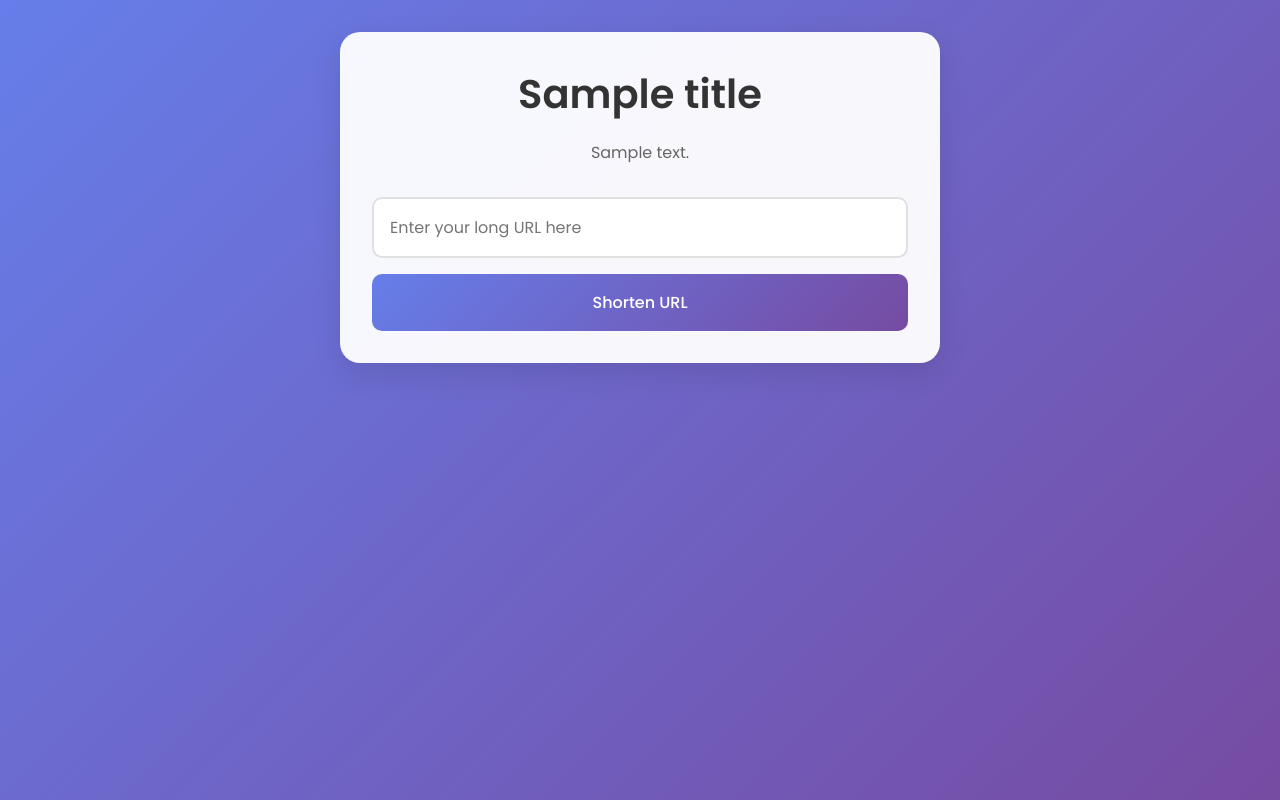
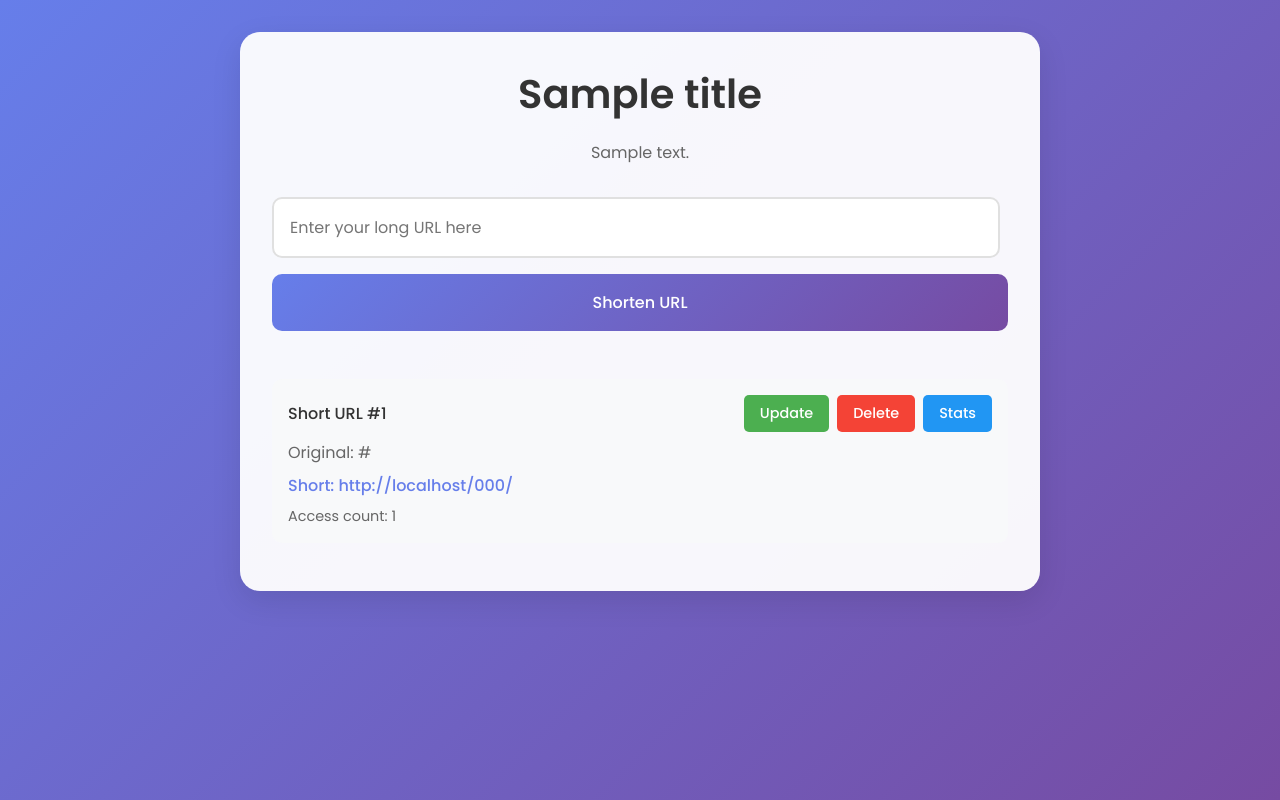
Before and after one commit to dayanulhaq/dayan-innovaxal-zafar, a Django app: template shortener/templates/shortener/home.html in a window 1280 px wide. Run offline with Django 5.2, Linux system fonts and the light colour scheme; the template is opened without the code that fills it: most values are stand-ins (such as "Sample title", 1, 10 or a date in 2020).

Commit message:
home page frontend template/html

```diff
--- a/shortener/templates/shortener/home.html
+++ b/shortener/templates/shortener/home.html
@@ -27,7 +27,7 @@
             border-radius: 20px;
             padding: 2rem;
             width: 100%;
-            max-width: 600px;
+            max-width: 800px;
             box-shadow: 0 10px 30px rgba(0, 0, 0, 0.1);
         }
 
@@ -49,6 +49,7 @@
             display: flex;
             flex-direction: column;
             gap: 1rem;
+            margin-bottom: 2rem;
         }
 
         .input-group {
@@ -94,100 +95,120 @@
             transform: none;
         }
 
-        .result {
+        .url-list {
             margin-top: 2rem;
-            padding: 1.5rem;
-            border-radius: 10px;
-            background: #f8f9fa;
-            display: none;
         }
 
-        .result.show {
-            display: block;
-            animation: fadeIn 0.3s ease-in-out;
+        .url-item {
+            background: #f8f9fa;
+            border-radius: 10px;
+            padding: 1rem;
+            margin-bottom: 1rem;
+            display: flex;
+            flex-direction: column;
+            gap: 0.5rem;
         }
 
-        @keyframes fadeIn {
-            from { opacity: 0; transform: translateY(-10px); }
-            to { opacity: 1; transform: translateY(0); }
+        .url-item-header {
+            display: flex;
+            justify-content: space-between;
+            align-items: center;
         }
 
-        .short-url {
+        .url-item-title {
+            font-weight: 500;
+            color: #333;
+        }
+
+        .url-item-actions {
+            display: flex;
+            gap: 0.5rem;
+        }
+
+        .action-btn {
+            padding: 0.5rem 1rem;
+            border-radius: 5px;
+            font-size: 0.9rem;
+            cursor: pointer;
+            transition: all 0.3s;
+        }
+
+        .update-btn {
+            background: #4CAF50;
+            color: white;
+        }
+
+        .delete-btn {
+            background: #f44336;
+            color: white;
+        }
+
+        .stats-btn {
+            background: #2196F3;
+            color: white;
+        }
+
+        .url-item-content {
+            display: flex;
+            flex-direction: column;
+            gap: 0.5rem;
+        }
+
+        .url-item-url {
+            color: #666;
+            word-break: break-all;
+        }
+
+        .url-item-short {
             color: #667eea;
             font-weight: 500;
             word-break: break-all;
-            display: block;
-            margin: 0.5rem 0;
         }
 
-        .copy-btn {
-            background: #e9ecef;
-            color: #333;
-            padding: 0.5rem 1rem;
-            border-radius: 5px;
+        .url-item-stats {
+            color: #666;
             font-size: 0.9rem;
-            margin-top: 0.5rem;
-            display: inline-block;
         }
 
-        .copy-btn:hover {
-            background: #dee2e6;
+        .modal {
+            display: none;
+            position: fixed;
+            top: 0;
+            left: 0;
+            width: 100%;
+            height: 100%;
+            background: rgba(0, 0, 0, 0.5);
+            justify-content: center;
+            align-items: center;
         }
 
-        .error {
-            color: #dc3545;
-            font-size: 0.9rem;
-            margin-top: 0.5rem;
-            display: none;
-            padding: 0.5rem;
-            background: #fff5f5;
-            border-radius: 5px;
-            border: 1px solid #ffc9c9;
+        .modal.show {
+            display: flex;
         }
 
-        .error.show {
-            display: block;
-            animation: shake 0.5s ease-in-out;
+        .modal-content {
+            background: white;
+            padding: 2rem;
+            border-radius: 10px;
+            width: 100%;
+            max-width: 500px;
         }
 
-        @keyframes shake {
-            0%, 100% { transform: translateX(0); }
-            25% { transform: translateX(-5px); }
-            75% { transform: translateX(5px); }
+        .modal-title {
+            margin-bottom: 1rem;
+            color: #333;
         }
 
-        .loading {
-            position: absolute;
-            right: 1rem;
-            top: 50%;
-            transform: translateY(-50%);
-            display: none;
+        .modal-actions {
+            display: flex;
+            justify-content: flex-end;
+            gap: 1rem;
+            margin-top: 1rem;
         }
 
-        .loading.show {
-            display: block;
-        }
-
-        .loading-spinner {
-            width: 20px;
-            height: 20px;
-            border: 3px solid #f3f3f3;
-            border-top: 3px solid #667eea;
-            border-radius: 50%;
-            animation: spin 1s linear infinite;
-        }
-
-        @keyframes spin {
-            0% { transform: rotate(0deg); }
-            100% { transform: rotate(360deg); }
-        }
-
-        .stats {
-            margin-top: 1rem;
-            padding-top: 1rem;
-            border-top: 1px solid #e0e0e0;
-            color: #666;
-            font-size: 0.9rem;
+        .cancel-btn {
+            background: #e0e0e0;
+            color: #333;
         }
 
         @media (max-width: 480px) {
@@ -201,6 +222,10 @@
 
             button {
                 width: 100%;
+            }
+
+            .url-item-actions {
+                flex-direction: column;
             }
         }
     </style>
@@ -222,38 +247,75 @@
             <div class="error" id="errorMessage"></div>
         </form>
 
-        <div class="result" id="result">
-            <p>Your shortened URL:</p>
-            <span class="short-url" id="shortUrl"></span>
-            <button class="copy-btn" onclick="copyToClipboard()">Copy URL</button>
-            <div class="stats">
-                <p>Access count: <span id="accessCount">0</span></p>
+        <div class="url-list" id="urlList">
+            {% for url in urls %}
+            <div class="url-item" data-shortcode="{{ url.shortcode }}">
+                <div class="url-item-header">
+                    <span class="url-item-title">Short URL #{{ forloop.counter }}</span>
+                    <div class="url-item-actions">
+                        <button class="action-btn update-btn" onclick="showUpdateModal('{{ url.shortcode }}')">Update</button>
+                        <button class="action-btn delete-btn" onclick="showDeleteModal('{{ url.shortcode }}')">Delete</button>
+                        <button class="action-btn stats-btn" onclick="showStats('{{ url.shortcode }}')">Stats</button>
+                    </div>
+                </div>
+                <div class="url-item-content">
+                    <div class="url-item-url">Original: {{ url.url }}</div>
+                    <div class="url-item-short">Short: {{ request.scheme }}://{{ request.get_host }}/{{ url.shortcode }}/</div>
+                    <div class="url-item-stats">Access count: {{ url.access_count }}</div>
+                </div>
+            </div>
+            {% endfor %}
+        </div>
+    </div>
+
+    <!-- Update Modal -->
+    <div class="modal" id="updateModal">
+        <div class="modal-content">
+            <h3 class="modal-title">Update URL</h3>
+            <form id="updateForm">
+                {% csrf_token %}
+                <input type="url" id="updateUrlInput" placeholder="Enter new URL" required>
+                <div class="modal-actions">
+                    <button type="button" class="action-btn cancel-btn" onclick="hideUpdateModal()">Cancel</button>
+                    <button type="submit" class="action-btn update-btn">Update</button>
+                </div>
+            </form>
+        </div>
+    </div>
+
+    <!-- Delete Modal -->
+    <div class="modal" id="deleteModal">
+        <div class="modal-content">
+            <h3 class="modal-title">Delete URL</h3>
+            <p>Are you sure you want to delete this URL?</p>
+            <div class="modal-actions">
+                <button type="button" class="action-btn cancel-btn" onclick="hideDeleteModal()">Cancel</button>
+                <button type="button" class="action-btn delete-btn" onclick="deleteUrl()">Delete</button>
             </div>
         </div>
     </div>
 
     <script>
         const form = document.getElementById('urlForm');
-        const result = document.getElementById('result');
-        const shortUrl = document.getElementById('shortUrl');
         const errorMessage = document.getElementById('errorMessage');
         const loading = document.getElementById('loading');
         const submitBtn = document.getElementById('submitBtn');
-        const accessCount = document.getElementById('accessCount');
+        const updateModal = document.getElementById('updateModal');
+        const deleteModal = document.getElementById('deleteModal');
+        const updateForm = document.getElementById('updateForm');
+        let currentShortcode = null;
 
+        // URL Shortening
         form.addEventListener('submit', async (e) => {
             e.preventDefault();
             const url = document.getElementById('urlInput').value;
             const csrfToken = document.querySelector('[name=csrfmiddlewaretoken]').value;
 
-            // Show loading state
             loading.classList.add('show');
             submitBtn.disabled = true;
             errorMessage.classList.remove('show');
-            result.classList.remove('show');
 
             try {
-                // Create short URL
                 const response = await fetch('/shorten/', {
                     method: 'POST',
                     headers: {
@@ -269,37 +331,95 @@
                 }
 
                 const data = await response.json();
-
-                // Display shortened URL
-                shortUrl.textContent = window.location.origin + '/' + data.shortcode;
-                result.classList.add('show');
-                errorMessage.style.display = 'none';
-
-                // Get initial stats
-                const statsResponse = await fetch(`/shorten/${data.shortcode}`);
-                if (statsResponse.ok) {
-                    const statsData = await statsResponse.json();
-                    accessCount.textContent = statsData.access_count;
-                }
+                location.reload(); // Reload to show new URL
             } catch (error) {
                 errorMessage.textContent = 'Error: ' + error.message;
                 errorMessage.classList.add('show');
-                result.classList.remove('show');
             } finally {
                 loading.classList.remove('show');
                 submitBtn.disabled = false;
             }
         });
 
-        function copyToClipboard() {
-            const text = shortUrl.textContent;
-            navigator.clipboard.writeText(text).then(() => {
-                const copyBtn = document.querySelector('.copy-btn');
-                copyBtn.textContent = 'Copied!';
-                setTimeout(() => {
-                    copyBtn.textContent = 'Copy URL';
-                }, 2000);
-            });
+        // Update URL
+        function showUpdateModal(shortcode) {
+            currentShortcode = shortcode;
+            updateModal.classList.add('show');
+        }
+
+        function hideUpdateModal() {
+            updateModal.classList.remove('show');
+            currentShortcode = null;
+        }
+
+        updateForm.addEventListener('submit', async (e) => {
+            e.preventDefault();
+            const url = document.getElementById('updateUrlInput').value;
+            const csrfToken = document.querySelector('[name=csrfmiddlewaretoken]').value;
+
+            try {
+                const response = await fetch(`/shorten/${currentShortcode}/update/`, {
+                    method: 'PUT',
+                    headers: {
+                        'Content-Type': 'application/json',
+                        'X-CSRFToken': csrfToken
+                    },
+                    body: JSON.stringify({ url }),
+                });
+
+                if (!response.ok) {
+                    throw new Error('Failed to update URL');
+                }
+
+                location.reload(); // Reload to show updated URL
+            } catch (error) {
+                alert('Error: ' + error.message);
+            }
+        });
+
+        // Delete URL
+        function showDeleteModal(shortcode) {
+            currentShortcode = shortcode;
+            deleteModal.classList.add('show');
+        }
+
+        function hideDeleteModal() {
+            deleteModal.classList.remove('show');
+            currentShortcode = null;
+        }
+
+        async function deleteUrl() {
+            const csrfToken = document.querySelector('[name=csrfmiddlewaretoken]').value;
+
+            try {
+                const response = await fetch(`/shorten/${currentShortcode}/delete/`, {
+                    method: 'DELETE',
+                    headers: {
+                        'X-CSRFToken': csrfToken
+                    }
+                });
+
+                if (!response.ok) {
+                    throw new Error('Failed to delete URL');
+                }
+
+                location.reload(); // Reload to show updated list
+            } catch (error) {
+                alert('Error: ' + error.message);
+            }
+        }
+
+        // Show Stats
+        async function showStats(shortcode) {
+            try {
+                const response = await fetch(`/shorten/${shortcode}/stats/`);
+                if (response.ok) {
+                    const data = await response.json();
+                    alert(`Access count: ${data.access_count}`);
+                }
+            } catch (error) {
+                alert('Error: ' + error.message);
+            }
         }
     </script>
 </body>
--- a/shortener/views.py
+++ b/shortener/views.py
@@ -8,9 +8,12 @@ from django.shortcuts import get_object_or_404
 from django.http import HttpResponseRedirect, JsonResponse
 
 def home(request):
+    urls = ShortURL.objects.all().order_by('-created_at')
+    serializer = ShortURLSerializer(urls, many=True)
     return render(request, 'shortener/home.html', {
         'title': 'URL Shortener',
-        'description': 'A simple and fast URL shortener service'
+        'description': 'A simple and fast URL shortener service',
+        'urls': serializer.data
     })
 
 class CreateShortURL(APIView):
```
Also changed, not shown: shortener/urls.py (+5 -5 lines), db.sqlite3.
